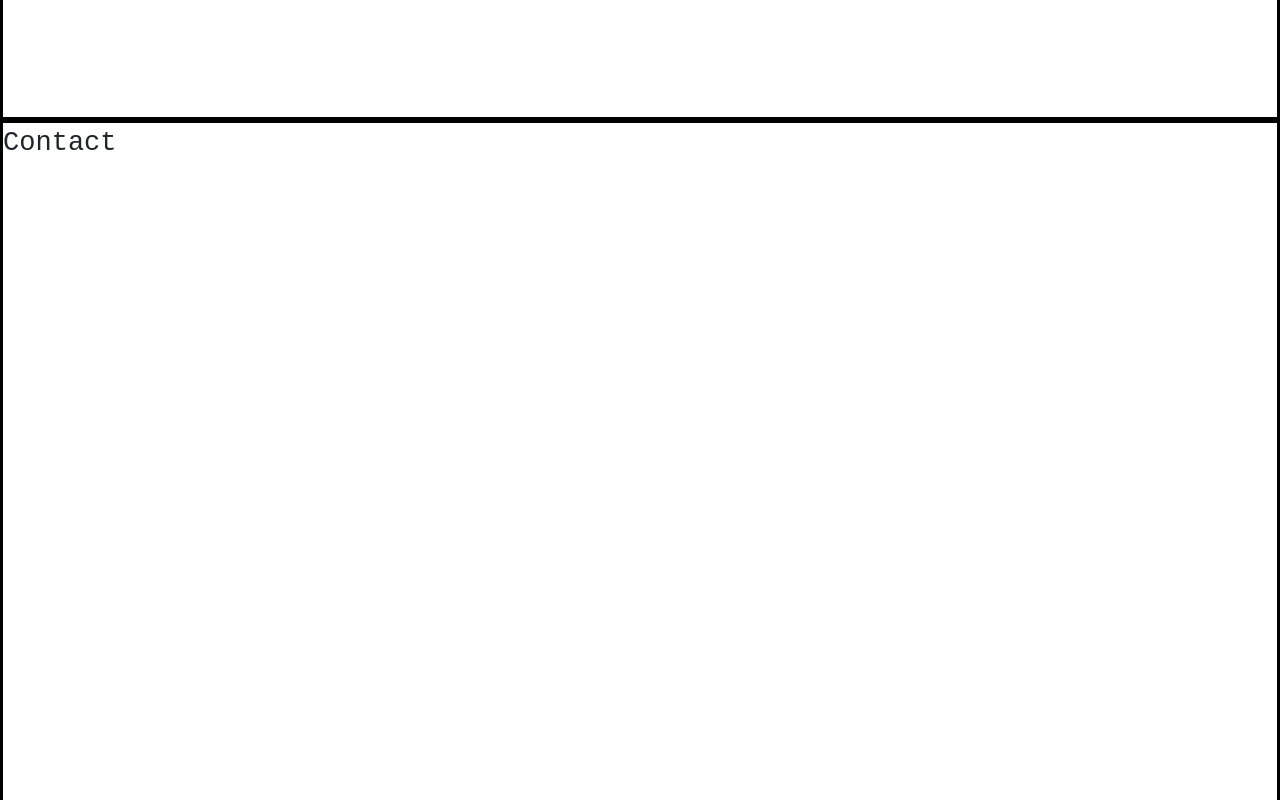
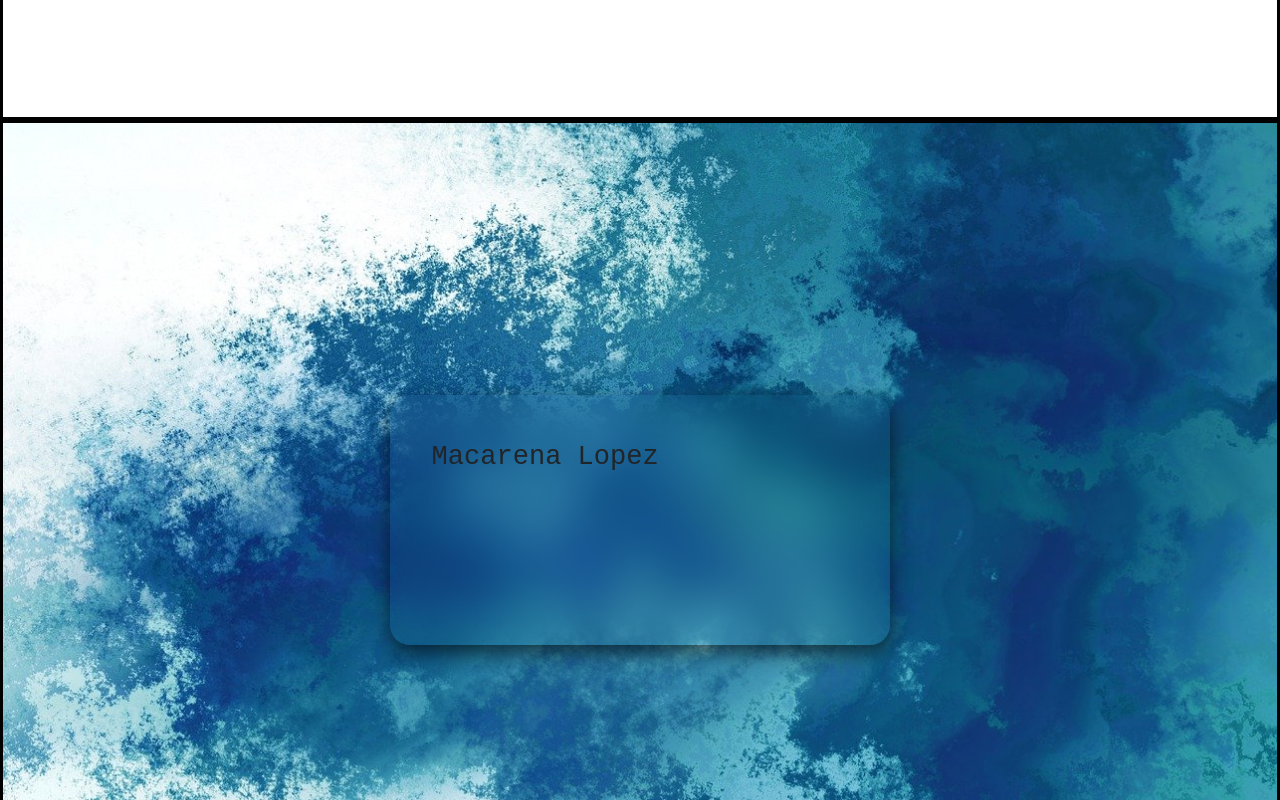
Before and after one commit to msmacalopez/personal-portfolio, a React (Vite) app: page / in a window 1280 px wide. Shown: the part 2280-3080 px from the top of the page. Built offline with nearby package versions, Linux system fonts and the light colour scheme.

Commit message:
added contact

```diff
--- a/src/Components/Contact.jsx
+++ b/src/Components/Contact.jsx
@@ -3,7 +3,12 @@ import React from "react";
 export default function Contact() {
   return (
     <div id="contact" className="section contact">
-      Contact
+      <div className="card-container">
+        <div className="card-contact">
+          <div className="card-front">Macarena Lopez</div>
+          <div className="card-back">contact_msmaca@gmail.com</div>
+        </div>
+      </div>
     </div>
   );
 }
--- a/src/index.css
+++ b/src/index.css
@@ -3,6 +3,8 @@
   margin: 0;
   font-size: 1.3rem;
   font-family: "Courier New", Courier, monospace;
+  --background-black: rgba(0, 0, 0, 0.863);
+  --blue-card: rgb(66, 112, 182);
 }
 html {
   scroll-behavior: smooth;
@@ -103,3 +105,49 @@ i {
 .logo {
   width: 150px;
 }
+/* Contact  Section */
+.contact {
+  display: flex;
+  align-items: center;
+  justify-content: center;
+  background: url(./assets/background-contact.jpg) no-repeat center/cover;
+}
+.card-container {
+  perspective: 1000px;
+  width: 500px;
+  height: 250px;
+
+  border-radius: 20px;
+  box-shadow: 0 8px 20px rgba(0, 0, 0, 0.616);
+}
+.card-contact {
+  width: 100%;
+  height: 100%;
+  /* padding: 2rem; */
+
+  position: relative;
+  transition: transform 1.2s;
+  transform-style: preserve-3d;
+}
+.card-container:hover .card-contact {
+  transform: rotateY(180deg);
+}
+.card-front,
+.card-back {
+  position: absolute;
+  backface-visibility: hidden;
+  width: 100%;
+  height: 100%;
+  padding: 2rem;
+  overflow: hidden;
+  border-radius: 20px;
+
+  backdrop-filter: blur(20px);
+}
+.card-back {
+  transform: rotateY(180deg);
+  /* background: radial-gradient(rgb(201, 201, 85), var(--blue-card)); */
+}
+.card-front {
+  /* background: radial-gradient(rgb(201, 201, 85), var(--blue-card)); */
+}
```
Also changed, not shown: src/assets/background-contact.jpg (added).
